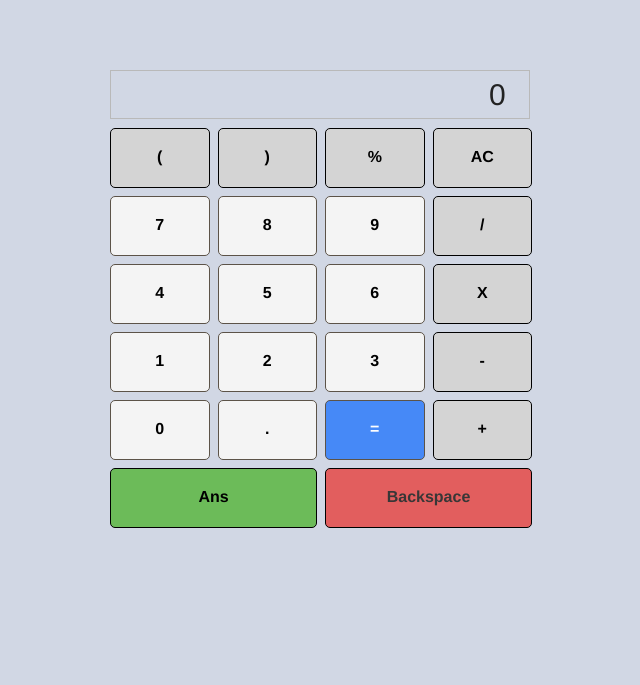
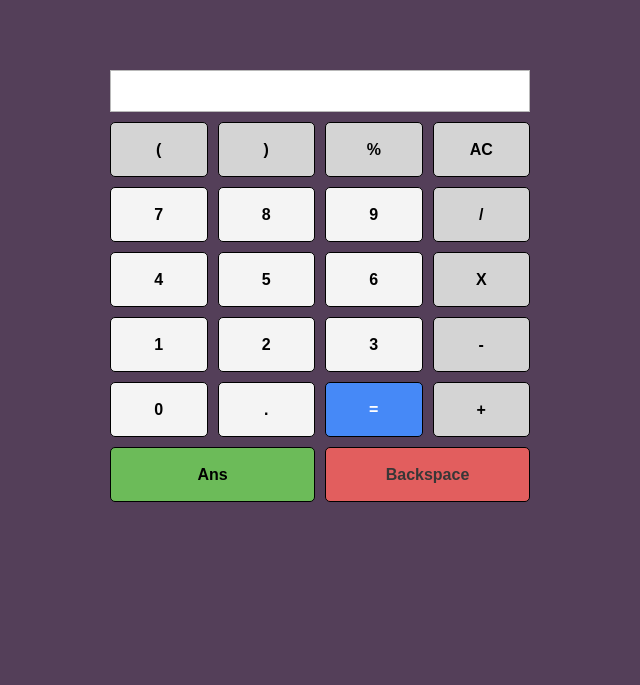
Before and after one commit to JusticeA/calculator, a website: page index.html in a window 1280 px wide. Shown: the part 115-800 px from the top of the page, without its empty margins (320-960 px from the left). Drawn offline with Linux system fonts and the light colour scheme; a web font is replaced by a local one.

Commit message:
Refactor Project

```diff
--- a/calculator.css
+++ b/calculator.css
@@ -4,37 +4,17 @@
 }
 
 @font-face {
-  font-family: 'Major Mono Display';
-  font-style: normal;
-  font-weight: 400;
-  src: local('Major Mono Display Regular'), local('MajorMonoDisplay-Regular'), url(https://fonts.gstatic.com/s/majormonodisplay/v1/RWmVoLyb5fEqtsfBX9PDZIGr2tFubRh7DXeRAHRfwg.woff2) format('woff2');
-  unicode-range: U+0000-00FF, U+0131, U+0152-0153, U+02BB-02BC, U+02C6, U+02DA, U+02DC, U+2000-206F, U+2074, U+20AC, U+2122, U+2191, U+2193, U+2212, U+2215, U+FEFF, U+FFFD;
-}
-
-@font-face {
-  font-family: 'Monofett';
-  font-style: normal;
-  font-weight: 400;
-  src: local('Monofett'), url(https://fonts.gstatic.com/s/monofett/v8/mFTyWbofw6zc9NtnW73Vsx0J0kJ6.woff2) format('woff2');
-  unicode-range: U+0000-00FF, U+0131, U+0152-0153, U+02BB-02BC, U+02C6, U+02DA, U+02DC, U+2000-206F, U+2074, U+20AC, U+2122, U+2191, U+2193, U+2212, U+2215, U+FEFF, U+FFFD;
-}
-
-@font-face {
-  font-family: 'Roboto Mono';
-  font-style: normal;
-  font-weight: 400;
-  src: local('Roboto Mono'), local('RobotoMono-Regular'), url(https://fonts.gstatic.com/s/robotomono/v5/L0x5DF4xlVMF-BfR8bXMIjhLq3-cXbKD.woff2) format('woff2');
-  unicode-range: U+0000-00FF, U+0131, U+0152-0153, U+02BB-02BC, U+02C6, U+02DA, U+02DC, U+2000-206F, U+2074, U+20AC, U+2122, U+2191, U+2193, U+2212, U+2215, U+FEFF, U+FFFD;
+  font-family: "Digital";
+  src: url(Font/digital-7.ttf) format("truetype")
 }
 
 body {
   display: flex;
-  background-color: rgba(139, 69, 69, 0.014);
   flex-flow: column wrap;
   justify-content: center;
   align-items: center;
   height: 500px;
-  background-color: rgba(38, 67, 128, 0.212)
+  background-color: rgba(31, 3, 37, 0.76)
 }
 
 .calc {
@@ -44,30 +24,8 @@ body {
   padding-top: 10px;
   margin-top: 35px;
   font-size: 24px;
-  font-family: "Monofett";
-  animation-name: calculator;
-  animation-duration: 1.5s;
-  animation-delay: 0.5s;
   position: relative;
-}
-
-@keyframes calculator {
-  0% {
-    color: rgba(80, 52, 27, 0.829);
-    left: 20px;
-  }
-  25% {
-    top: 10px;
-    color: rgba(87, 24, 63, 0.774);
-  }
-  50% {
-    right: 20px;
-    color: rgba(88, 23, 32, 0.774)
-  }
-  100% {
-    bottom: 10px;
-    color: rgba(74, 87, 18, 0.774);
-  }
+  font-family: "Digital";
 }
 
 .container{
@@ -97,7 +55,7 @@ body {
   font-weight: 400;
   padding-top: 50px;
   font-size: 18px;
-  color: #969696;
+  color: white;
   font-family: Arial;
 }
 
@@ -106,213 +64,123 @@ body {
   width: 94%;
   grid-area: output;
   text-align: end;
-  font-weight: 100;
-  padding-top: 7px;
+  font-weight: 300;
+  padding-top: -7px;
   font-size: 30px;
-  color: #222222;
-  font-family: Helvetica;
+  color: black;
   border: 1px solid #B9B9B9;
   padding-right: 23px;
 }
 
 .a {
-  background-color: #D4D4D4;
-  width: 100%;
-  height: 100%;
   grid-area: openB;
-  border: 1px black solid;
-  border-radius: 5px;
 }
 
 .b {
-  background-color: #D4D4D4;
-  width: 100%;
-  height: 100%;
+
   grid-area: closeB;
-  border: 1px black solid;
-  border-radius: 5px;
 }
 
 .c {
   background-color: #D4D4D4;
-  width: 100%;
-  height: 100%;
   grid-area: per;
-  border: 1px black solid;
-  border-radius: 5px;
 }
 
 .d {
   background-color: #D4D4D4;
-  width: 100%;
-  height: 100%;
   grid-area: AC;
-  border: 1px black solid;
-  border-radius: 5px;
 }
 
 .e {
   background-color: #F4F4F4;
-  width: 100%;
-  height: 100%;
   grid-area: seven;
-  border: 1px rgb(92, 83, 72) solid;
-  border-radius: 5px;
 }
 
 .f {
   background-color: #F4F4F4;
-  width: 100%;
-  height: 100%;
   grid-area: eight;
-  border: 1px rgb(92, 83, 72) solid;
-  border-radius: 5px;
 }
 
 .g {
   background-color: #F4F4F4;
-  width: 100%;
-  height: 100%;
   grid-area: nine;
-  border: 1px rgb(92, 83, 72) solid;
-  border-radius: 5px;
 }
 
 .h {
   background-color: #D4D4D4;
-  width: 100%;
-  height: 100%;
   grid-area: forSlash;
-  border: 1px black solid;
-  border-radius: 5px;
 }
 
 .i {
   background-color: #F4F4F4;
-  width: 100%;
-  height: 100%;
   grid-area: four;
-  border: 1px rgb(92, 83, 72) solid;
-  border-radius: 5px;
 }
 
 .j {
   background-color: #F4F4F4;
-  width: 100%;
-  height: 100%;
   grid-area: five;
-  border: 1px rgb(92, 83, 72) solid;
-  border-radius: 5px;
 }
 
 .k {
   background-color: #F4F4F4;
-  width: 100%;
-  height: 100%;
   grid-area: six;
-  border: 1px rgb(92, 83, 72) solid;
-  border-radius: 5px;
 }
 
 .l {
   background-color: #D4D4D4;
-  width: 100%;
-  height: 100%;
   grid-area: multi;
-  border: 1px black solid;
-  border-radius: 5px;
 }
 
 .m {
   background-color: #F4F4F4;
-  width: 100%;
-  height: 100%;
   grid-area: one;
-  border: 1px rgb(92, 83, 72) solid;
-  border-radius: 5px;
 }
 
 .n {
   background-color: #F4F4F4;
-  width: 100%;
-  height: 100%;
   grid-area: two;
-  border: 1px rgb(92, 83, 72) solid;
-  border-radius: 5px;
 }
 
 .o {
   background-color: #F4F4F4;
-  width: 100%;
-  height: 100%;
   grid-area: three;
-  border: 1px rgb(92, 83, 72) solid;
-  border-radius: 5px;
 }
 
 .p {
   background-color: #D4D4D4;
-  width: 100%;
-  height: 100%;
   grid-area: minus;
-  border: 1px black solid;
-  border-radius: 5px;
 }
 
 .q {
   background-color: #F4F4F4;
-  width: 100%;
-  height: 100%;
   grid-area: zerox;
-  border: 1px rgb(92, 83, 72) solid;
-  border-radius: 5px;
 }
 
 .r {
   background-color: #F4F4F4;
-  width: 100%;
-  height: 100%;
   grid-area: dott;
-  border: 1px rgb(92, 83, 72) solid;
-  border-radius: 5px;
 }
 
 .s {
   background-color: #4689F7;
   color: #FEFEFE;
-  width: 100%;
-  height: 100%;
   grid-area: equal;
-  border: 1px rgb(92, 83, 72) solid;
-  border-radius: 5px;
 }
 
 .t {
   background-color: #D4D4D4;
-  width: 100%;
-  height: 100%;
   grid-area: plus;
-  border: 1px black solid;
-  border-radius: 5px;
 }
 
 .u {
   background-color: rgb(108, 187, 89);
-  width: 100%;
-  height: 100%;
   grid-area: ans;
-  border: 1px black solid;
-  border-radius: 5px;
 }
 
 .v {
   background-color: rgb(226, 94, 94);
   color: rgb(56, 55, 55);
-  width: 100%;
-  height: 100%;
   grid-area: back;
-  border: 1px black solid;
-  border-radius: 5px;
 }
 
 p {
@@ -322,11 +190,21 @@ p {
   font-weight: 650;
 }
 
+* button{
+  font-weight: 650;
+  font-size: 16px;
+  background-color: #D4D4D4;
+  width: 100%;
+  height: 55px;
+  border: 1px black solid;
+  border-radius: 5px;
+}
+
+
 
 
 
 @media only screen and (min-width: 400px) {
-
   .container{
   height: 400px;
   width: 420px;
--- a/index.html
+++ b/index.html
@@ -1,100 +1,46 @@
 <!DOCTYPE html>
 <html lang="en">
+  <head>
+    <meta charset="UTF-8" />
+    <meta name="viewport" content="width=device-width, initial-scale=1.0" />
+    <meta http-equiv="X-UA-Compatible" content="ie=edge" />
+    <title>Calculator</title>
+    <link href="calculator.css" rel="stylesheet" type="text/css" />
+    <link rel="icon" href="calculator.jpg" />
+  </head>
+  <header>
+    <div class="calc"><h1>Calculator</h1></div>
+  </header>
+  <body>
+    <div class="container">
+      <div class="out" id="out"></div>
+      <input type="text" class="output" id="output" />
+      <button class="a" id="dist">(</button>
+      <button class="b" id="dist">)</button>
+      <button class="c" id="perc">%</button>
+      <button class="d" id="clr">AC</button>
+      <button class="e">7</button>
+      <button class="f">8</button>
+      <button class="g">9</button>
+      <button class="h" id="dist">/</button>
+      <button class="i">4</button>
+      <button class="j">5</button>
+      <button class="k">6</button>
+      <button class="l" id="multi">X</button>
+      <button class="m">1</button>
+      <button class="n">2</button>
+      <button class="o">3</button>
+      <button class="p" id="dist">-</button>
+      <button class="q">0</button>
+      <button class="r" id="dist">.</button>
+      <button class="s" id="equal">=</button>
+      <button class="t" id="dist">+</button>
+      <button class="u" id="ans">Ans</button>
+      <button class="v" id="bs">Backspace</button>
+    </div>
+    <audio src="sounds/sound84.wav"></audio>
+    <audio src="sounds/cling_2.wav"></audio>
 
-<head>
-  <meta charset="UTF-8">
-  <meta name="viewport" content="width=device-width, initial-scale=1.0">
-  <meta http-equiv="X-UA-Compatible" content="ie=edge">
-  <title>Calculator</title>
-  <link href="calculator.css" rel="stylesheet" type="text/css">
-  <link rel="icon" href="calculator.jpg">
-
-</head>
-
-<body>
-
-  <div class="calc">
-    <h1>Calculator</h1>
-  </div>
-
-  <div class="container">
-    <div class="out" id="out">
-
-    </div>
-    <div class="output" id="output">
-
-    </div>
-    <div class="a">
-      <p id="input" value="(">(</p>
-    </div>
-    <div class="b">
-      <p id="input">)</p>
-    </div>
-    <div class="c">
-      <p id="input">%</p>
-    </div>
-    <div class="d">
-      <p>AC</p>
-    </div>
-    <div class="e">
-      <p>7</p>
-    </div>
-    <div class="f">
-      <p>8</p>
-    </div>
-    <div class="g">
-      <p>9</p>
-    </div>
-    <div class="h">
-      <p>/</p>
-    </div>
-    <div class="i">
-      <p>4</p>
-    </div>
-    <div class="j">
-      <p>5</p>
-    </div>
-    <div class="k">
-      <p>6</p>
-    </div>
-    <div class="l">
-      <p>X</p>
-    </div>
-    <div class="m">
-      <p>1</p>
-    </div>
-    <div class="n">
-      <p>2</p>
-    </div>
-    <div class="o">
-      <p>3</p>
-    </div>
-    <div class="p">
-      <p>-</p>
-    </div>
-    <div class="q">
-      <p>0</p>
-    </div>
-    <div class="r">
-      <p>.</p>
-    </div>
-    <div class="s">
-      <p>=</p>
-    </div>
-    <div class="t">
-      <p>+</p>
-    </div>
-    <div class="u">
-      <p>Ans</p>
-    </div>
-    <div class="v">
-      <p>Backspace</p>
-    </div>
-  </div>
-
-  <script src="lib/calculator.js">
-
-  </script>
-</body>
-
+    <script src="lib/calculator.js"></script>
+  </body>
 </html>
```
Also changed, not shown: package.json (+14 -2 lines), src/calculator.js (+105 -85 lines), .babelrc, Font/digital-7 (mono).ttf (added), Font/digital-7.ttf (added), lib/calculator.js, 3 other files.
